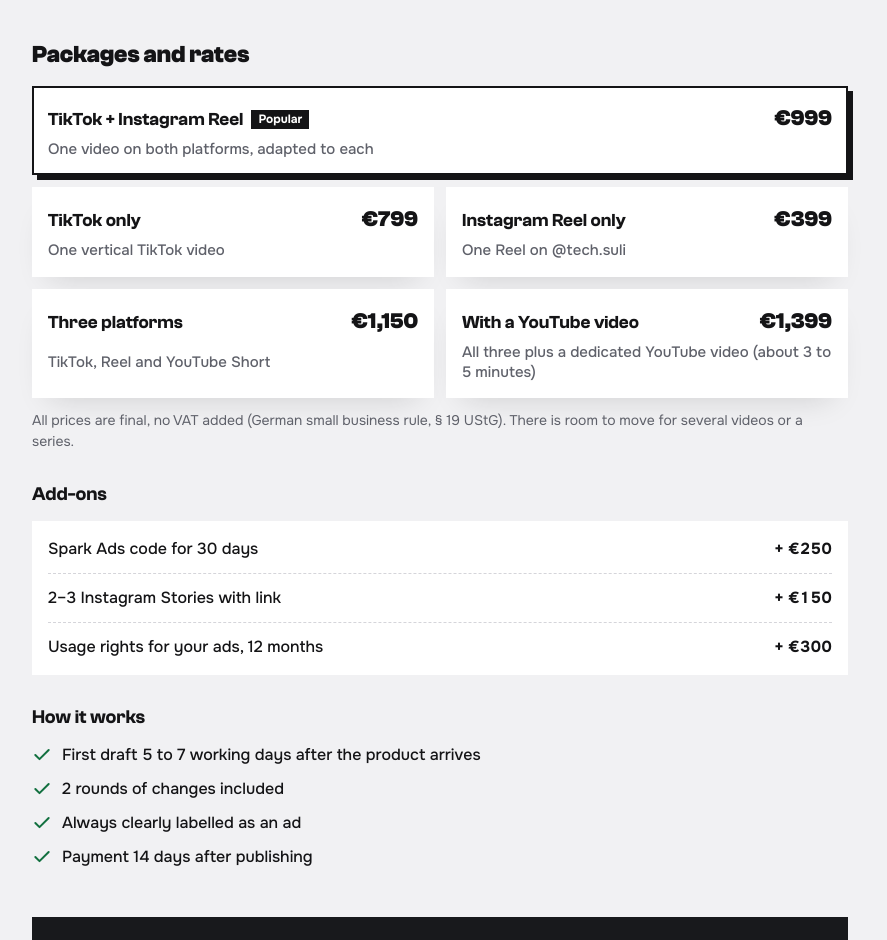
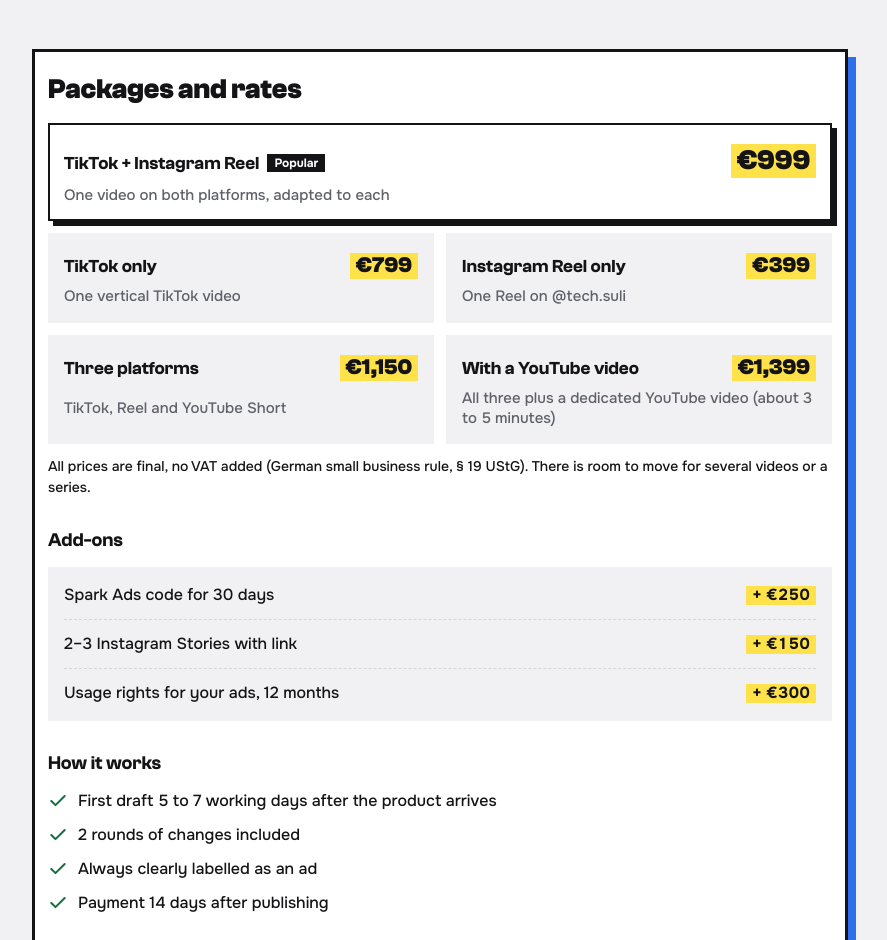
Before and after one commit to suli027/suli027.github.io, a plain HTML site: page kit-ywsc4a/en/index.html in a window 1280 px wide. Shown: the part 2299-3239 px from the top of the page, without its empty margins (200-1087 px from the left). Drawn offline with Linux system fonts and the light colour scheme.

Commit message:
Medienkit: Preis-Bereich hervorgehoben

```diff
--- a/kit-ywsc4a/en/index.html
+++ b/kit-ywsc4a/en/index.html
@@ -26,6 +26,7 @@
     --ink-2: #5F616A;
     --soft: #E6E6EA;
     --ok: #12703F;
+    --mark: #FFE24A;
     --blue: #2F6FEB;
     --font: "Clash Grotesk", "Onest", system-ui, sans-serif;
     --body: "Onest", system-ui, sans-serif;
@@ -147,6 +148,14 @@
   .pack .t { font-size: 1.125rem; }
   .pack .price { font-family: var(--font); font-size: 1.375rem; font-weight: 700; white-space: nowrap; font-variant-numeric: tabular-nums; }
   .pack .s { grid-column: 1 / -1; margin: 0; }
+  /* Preis-Bereich hebt sich ab: weißer Rahmen mit hartem blauem Schatten, Preise mit gelbem Textmarker */
+  .prices { margin-top: 52px; padding: 24px 16px 28px; background: var(--card); box-shadow: inset 0 0 0 3px var(--ink), 8px 8px 0 var(--blue); }
+  .prices h2 { font-size: 1.75rem; }
+  .prices .pack, .prices .extras { background: var(--page); box-shadow: none; }
+  .prices .pack.tip { background: var(--card); box-shadow: inset 0 0 0 2px var(--ink), 5px 5px 0 var(--ink); }
+  .prices .price, .prices .extras b { padding: 0 6px; background: linear-gradient(transparent 12%, var(--mark) 12%, var(--mark) 92%, transparent 92%); }
+  .prices .pack.tip .price { font-size: 1.75rem; }
+  .prices .note { color: var(--ink); font-weight: 500; }
   .tag { display: inline-block; margin-left: 8px; padding: 2px 7px; background: var(--ink); color: #fff; font-family: var(--body); font-size: .75rem; font-weight: 700; vertical-align: 2px; }
   .note { margin: 12px 0 0; color: var(--ink-2); font-size: .875rem; }
   .extras { list-style: none; margin: 0; padding: 4px 16px; background: var(--card); }
@@ -297,7 +306,7 @@
     <ul class="chips partners"><li>Samsung</li><li>Xiaomi</li><li>DJI</li><li>TORRAS</li><li>ESR</li><li>Swappie</li><li>PLAUD AI</li><li>CUKTECH</li><li>YARBO</li><li>Joybuy</li><li>ICY BOX</li><li>TEMU</li><li>Kortix AI</li></ul>
   </section>
 
-  <section aria-labelledby="h-pakete">
+  <section class="prices" aria-labelledby="h-pakete">
     <h2 id="h-pakete">Packages and rates</h2>
     <ul class="packs">
 <li class="pack tip"><span class="t">TikTok + Instagram Reel<span class="tag">Popular</span></span><span class="price">€999</span><p class="s">One video on both platforms, adapted to each</p></li>
```
Also changed, not shown: kit-ywsc4a/index.html (+10 -1 lines).
